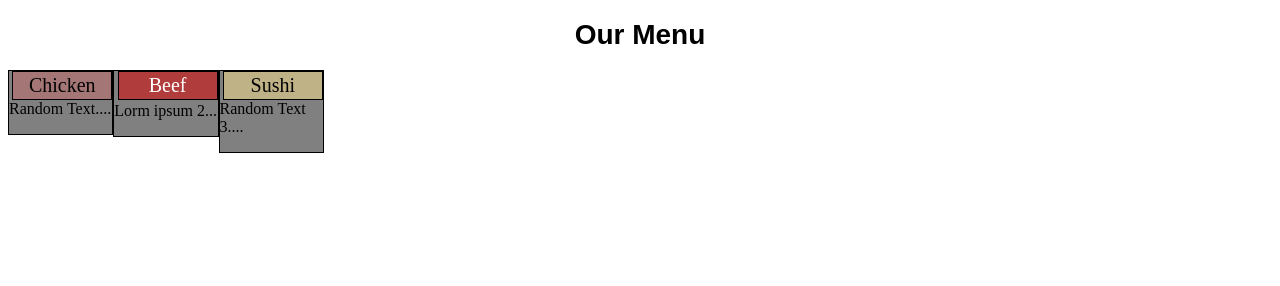
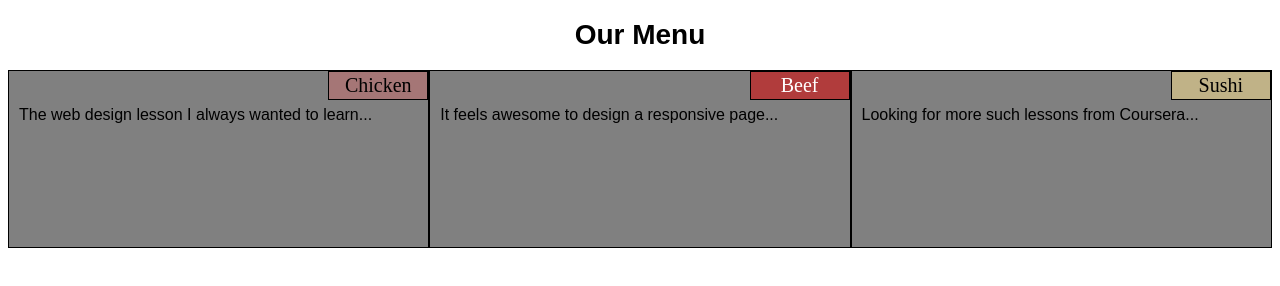
Before and after one commit to kushsharma1001/Coursera-Test, a plain HTML site: page Module2_Assignment/index.html in a window 1280 px wide. Drawn offline with Linux system fonts and the light colour scheme; files that its build step writes are made by us from their sources.

Commit message:
Update index.html

```diff
--- a/Module2_Assignment/index.html
+++ b/Module2_Assignment/index.html
@@ -1,25 +1,42 @@
 <!DOCTYPE html>
 <html>
 <head>
-	<link rel="stylesheet" type="text/css" href="style.css">
-	<title>Assignment Solution for Module 2</title>
-	<meta charset="utf-8">
-	<meta name="Viewport" content="width=device-width, initial-scale=1">
+<meta charset="utf-8">
+
+<meta name="viewport" content="width=device-width, initial-scale=1">
+
+<title>Assignment Solution for Module 2</title>
+<link rel="stylesheet" type="text/css" href="style.css">
 </head>
+
 <body>
 
-<h1>
-	Our Menu
-</h1>
-<div class ="row" >
-<section class="col-md-4 col-sm-6 col-lg-1">
+<h1>Our Menu</h1>
+
+<div class ="row">
+
+<section class="col-lg-4 col-md-6" >
 	<div class="chicken">Chicken</div>
-	<p>Random Text....</p>
+	<p id="content"> The web design lesson I always wanted to learn...</p>
+
 </section>
 
-	<section class="col-md-4 col-sm-6 col-lg-1"><div class="beef">Beef</div><p>Lorm ipsum 2...</p></section>
+<section class="col-lg-4 col-md-6">
 
-<section class="col-md-4 col-lg-1"><div class="sushi">Sushi</div><p>Random Text 3....</p></section>
+	<div class="beef">Beef</div>
+	<p id="content">It feels awesome to design a responsive page...</p>
+
+</section>
+
+<div id="extend">
+<section class="col-lg-4 col-md-6">
+
+<div class="sushi">Sushi</div>
+<p id="content">Looking for more such lessons from Coursera...</p>
+
+
+</div>
+</section>
 </div>
 </body>
 </html>
```
